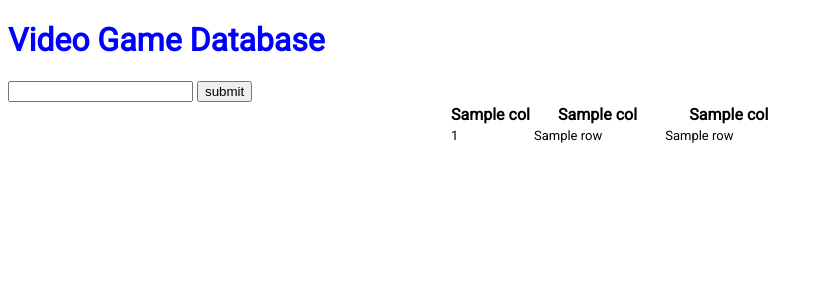
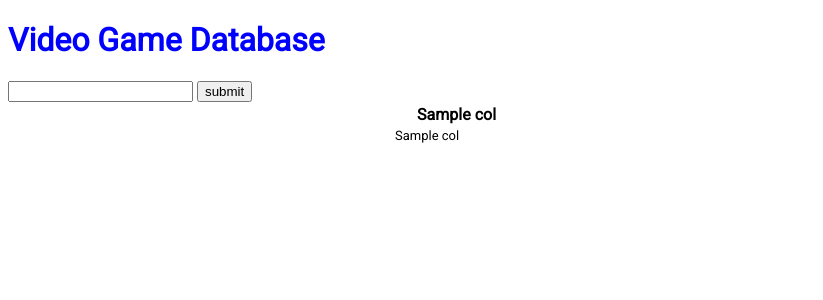
Before and after one commit to hayesmg03/Database_Final, a Flask app: template templates/index.html in a window 1280 px wide. Shown: the top 300 px of the page, without its empty margins (0-823 px from the left). Run offline with Flask 3, Linux system fonts and the light colour scheme; the template is opened without the code that fills it: most values are stand-ins (such as "Sample title", 1, 10 or a date in 2020).

Commit message:
Correct number of columns display for data and headers

```diff
--- a/static/indexStyle.css
+++ b/static/indexStyle.css
@@ -9,7 +9,8 @@ body {
 }
 table{
   position: absolute;
-  left: 35%;
+  margin-left: 30%;
+  margin-right: 30%;
 }
 td{
   font-size: 13px;
--- a/templates/index.html
+++ b/templates/index.html
@@ -21,15 +21,19 @@
     </form>
     <table>
       <tr>
-        <th>{{ columns[0] }}</th>
-        <th>{{ columns[1] }}</th>
-        <th>{{ columns[2] }}</th>
+        {% for col in columns %}
+        <th>{{ col }}</th>
+        {% endfor %}
+        <!-- <th>{{ columns[1] }}</th>
+        <th>{{ columns[2] }}</th> -->
       </tr>
       {% for row in data %}
       <tr>
-        <td>{{ row[0] }}</td>
-        <td>{{ row[1] }}</td>
-        <td>{{ row[2] }}</td>
+        {% for col in row %}
+        <td>{{ col }}</td>
+        {% endfor %}
+        <!-- <td>{{ row[1] }}</td>
+        <td>{{ row[2] }}</td> -->
       </tr>
       {% endfor %}
     </table>
```
